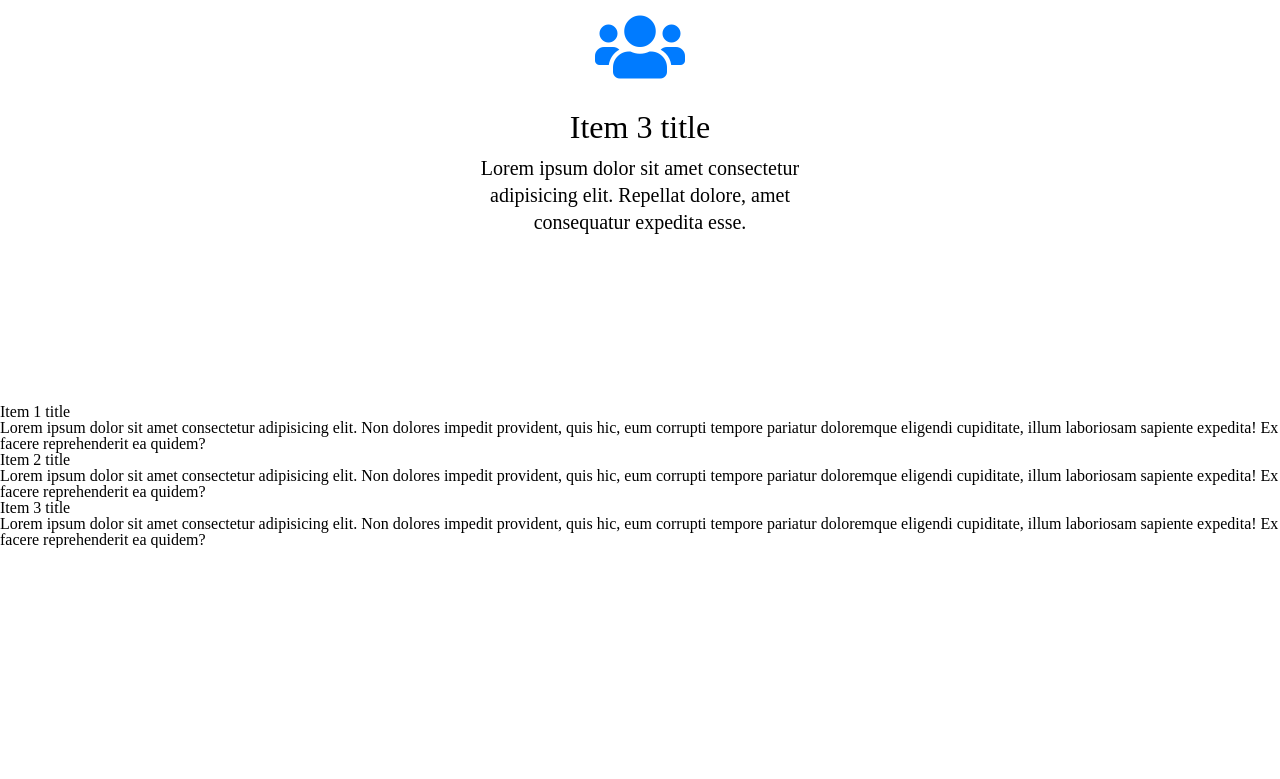
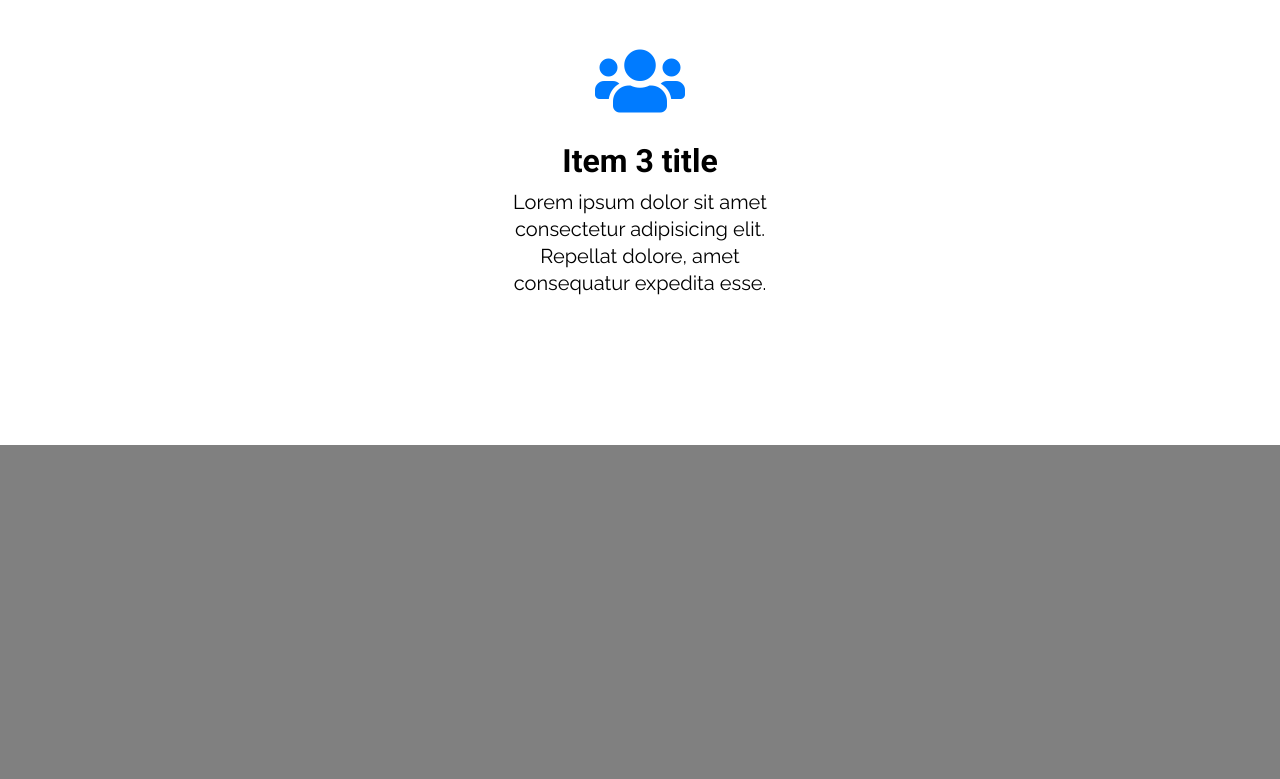
Before and after one commit to duld/free_code_camp, a plain HTML site: page projects/03-product-landing-page/index.html in a window 1280 px wide. Shown: the part 1301-2080 px from the top of the page. Before the commit the page ends 1849 px from the top, so only its background shows below. Drawn offline with Linux system fonts and the light colour scheme.

Commit message:
Add project 03 showcase style

```diff
--- a/projects/03-product-landing-page/style.css
+++ b/projects/03-product-landing-page/style.css
@@ -48,8 +48,13 @@ table {
   --primary: #007bff;
 }
 
+h1, h2, h3, h4, h5, h6 {
+  font-family: 'Roboto', sans-serif;
+}
+
 body {
   font-size: 1rem;
+  font-family: 'Raleway', sans-serif;
 }
 
 /* NAVIGATION */
@@ -166,7 +171,7 @@ nav {
 
 /* Feature list */
 .feature-list {
-  padding: 120px 0;
+  padding: 100px 0;
 }
 
 .feature-item {
@@ -206,3 +211,29 @@ nav {
   margin-top: 12px;
   line-height: 1.35;
 }
+
+/* Showcase */
+
+.showcase-item {
+  display: flex;
+  flex-direction: column;
+}
+
+.showcase-image {
+  background: gray;
+  height: 500px;
+}
+
+.showcase-text {
+  padding: 90px;
+  line-height: 1.5;
+}
+
+.showcase-text > h2 {
+  font-weight: 700;
+  font-size: 36px;
+}
+
+.showcase-text > p {
+  font-size: 20px;
+}
```
